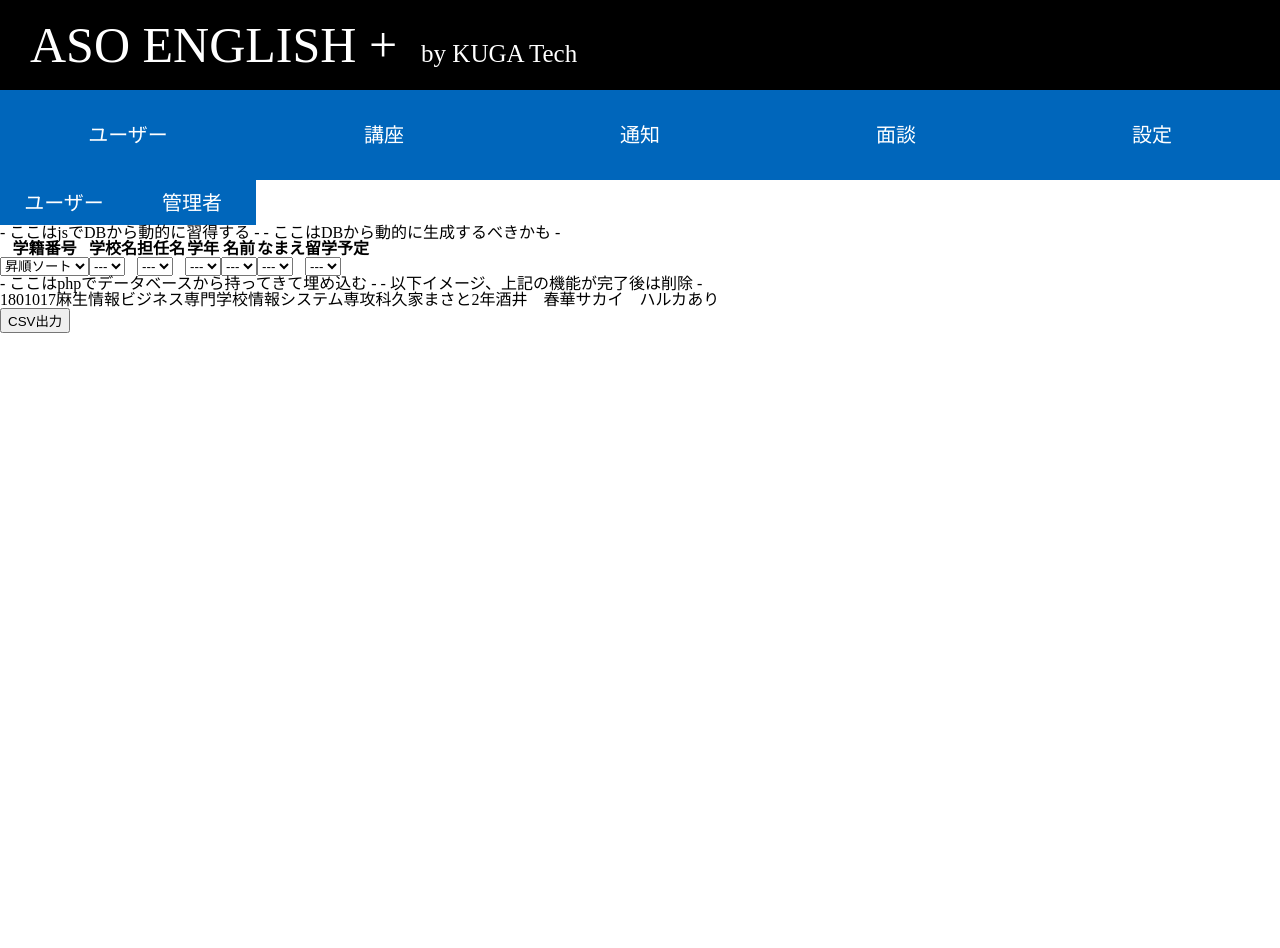
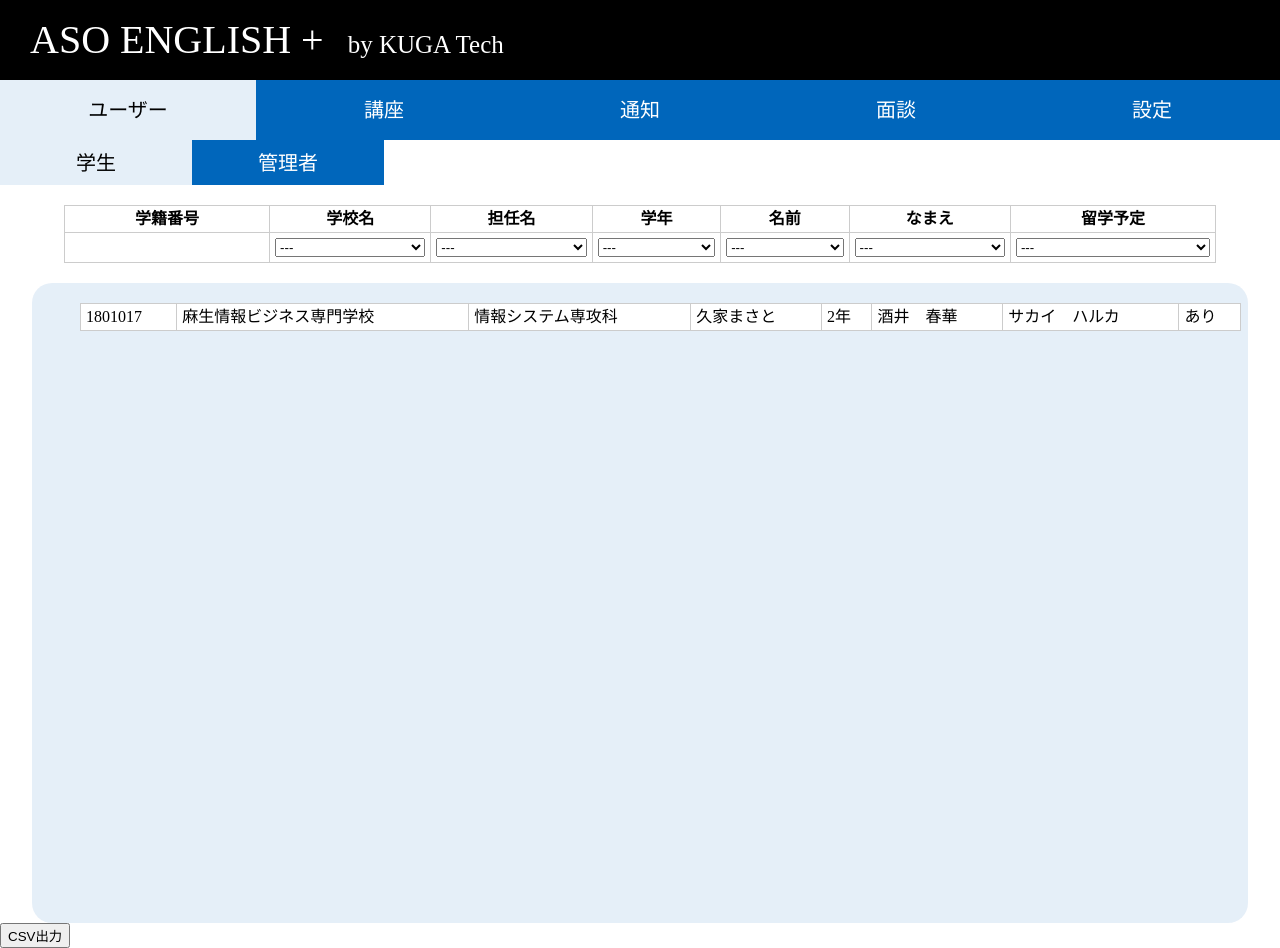
Before and after one commit to 2000Nezox/abroad_web, a PHP site: page /main/index.php in a window 1280 px wide. Before the commit the page ends 333 px from the top, so only its background shows below. Run offline with PHP 8.4, Linux system fonts and the light colour scheme.

Commit message:
メインページの大枠が完成しました

```diff
--- a/css/header.css
+++ b/css/header.css
@@ -1,6 +1,6 @@
 #header{
     width: 100%;
-    height: 90px;
+    height: 80px;
     background-color: black;
     color: white;
 }
@@ -9,7 +9,7 @@
     display: inline-block;
     margin-left: 30px;
     padding-top: 20px;
-    font-size: 50px;
+    font-size: 40px;
 }
 
 #header-last{
@@ -18,29 +18,26 @@
     font-size:25px;
 }
 
-ul.foo {
+.main-header{
     display:table;
     table-layout:fixed;
     width:100%;
-    height:90px;
+    height:60px;
     font-size: 20px;
     /*padding-bottom: 40px;*/
 }
-ul.foo1{
-    width: 20%;
-    height: 45px;
-}
-ul.foo li {
+
+.main-header li{
     display:table-cell;
     vertical-align:middle;
     text-align:center;
     background-color:#0066BB;
     color: white;
 }
-ul.foo li:first-child {
+.main-header li:first-child {
     border:none;
 }
-ul.foo li a {
+.main-header li a {
     display:block;
     text-decoration:none;
     color:white;
--- a/css/main_index.css
+++ b/css/main_index.css
@@ -0,0 +1,53 @@
+.sub-header{
+    width: 30%;
+    height: 45px;
+}
+
+.header-1{
+    background: rgba(0,102,187,0.1) !important;
+    color: black !important;
+}
+
+.sub-header-1{
+    background: rgba(0,102,187,0.1) !important;
+    color: black !important;
+}
+
+.tablecategory{
+    margin-top: 20px;
+}
+
+table {
+    width: 90%;
+    margin-left: auto;
+    margin-right: auto;
+}
+
+td,th {
+    border: solid 1px #cccccc;
+    padding: 5px;
+}
+
+.tablecategory select{
+    width: 100%;
+}
+
+.box{
+    display: block;
+    width: 95%;
+    margin-left: auto;
+    margin-right: auto;
+    margin-top: 20px;
+    height: 40em;
+    background: rgba(0,102,187,0.1);
+    border-radius: 20px;
+    overflow-y: scroll;
+    overflow-x: hidden;
+}
+
+.tablebody{
+    width: 95.5%;
+    margin-left: 48px;
+    margin-top: 20px;
+    background: white;
+}
--- a/main/index.php
+++ b/main/index.php
@@ -11,13 +11,15 @@
 </head>
 <body>
     <?php include ("../sharedfile/header.php");?>
-    <ul class="foo foo1">
-        <li>ユーザー</li>
-        <li>管理者</li>
+    <ul class="main-header sub-header">
+        <li class="sub-header-1">学生</li>
+        <li class="sub-header-2"> 管理者</li>
     </ul>
 
+
+    <div class="tablecategory">
         <table>
-        - ここはjsでDBから動的に習得する -
+<!--            ここはjsでDBから動的に習得する-->
             <tr>
                 <th>学籍番号</th>
                 <th>学校名</th>
@@ -29,12 +31,8 @@
             </tr>
             <tr>
                 <td>
-                <select>
-                    <option value="ascendingOrder">昇順ソート</option>
-                    <option value="descSort">降順ソード</option>
-                </select>
                 </td>
-            - ここはDBから動的に生成するべきかも -
+<!--                ここはDBから動的に生成するべきかも-->
                 <td>
                     <select>
                         <option value="">---</option>
@@ -67,10 +65,11 @@
                 </td>
             </tr>
         </table>
-    <table>
-
-        - ここはphpでデータベースから持ってきて埋め込む  -
-        - 以下イメージ、上記の機能が完了後は削除 -
+    </div>
+    <div class="box">
+        <table class="tablebody">
+<!--            ここはphpでデータベースから持ってきて埋め込む-->
+<!--            以下イメージ、上記の機能が完了後は削除-->
             <tr>
                 <td>1801017</td>
                 <td>麻生情報ビジネス専門学校</td>
@@ -82,6 +81,8 @@
                 <td>あり</td>
             </tr>
         </table>
+    </div>
+
     <button>CSV出力</button>
 
 </body>
--- a/sharedfile/header.php
+++ b/sharedfile/header.php
@@ -4,12 +4,12 @@
         <span id="header-last">by KUGA Tech<span>
     </div>
     <nav>
-        <ul class="foo">
-            <li>ユーザー</li>
-            <li>講座</li>
-            <li>通知</li>
-            <li>面談</li>
-            <li>設定</li>
+        <ul class="main-header">
+            <li class="header-1">ユーザー</li>
+            <li class="header-2">講座</li>
+            <li class="header-3">通知</li>
+            <li class="header-4">面談</li>
+            <li class="header-5">設定</li>
         </ul>
     </nav>
 </header>
```
Lines whose indentation alone changed are shown as unchanged.
